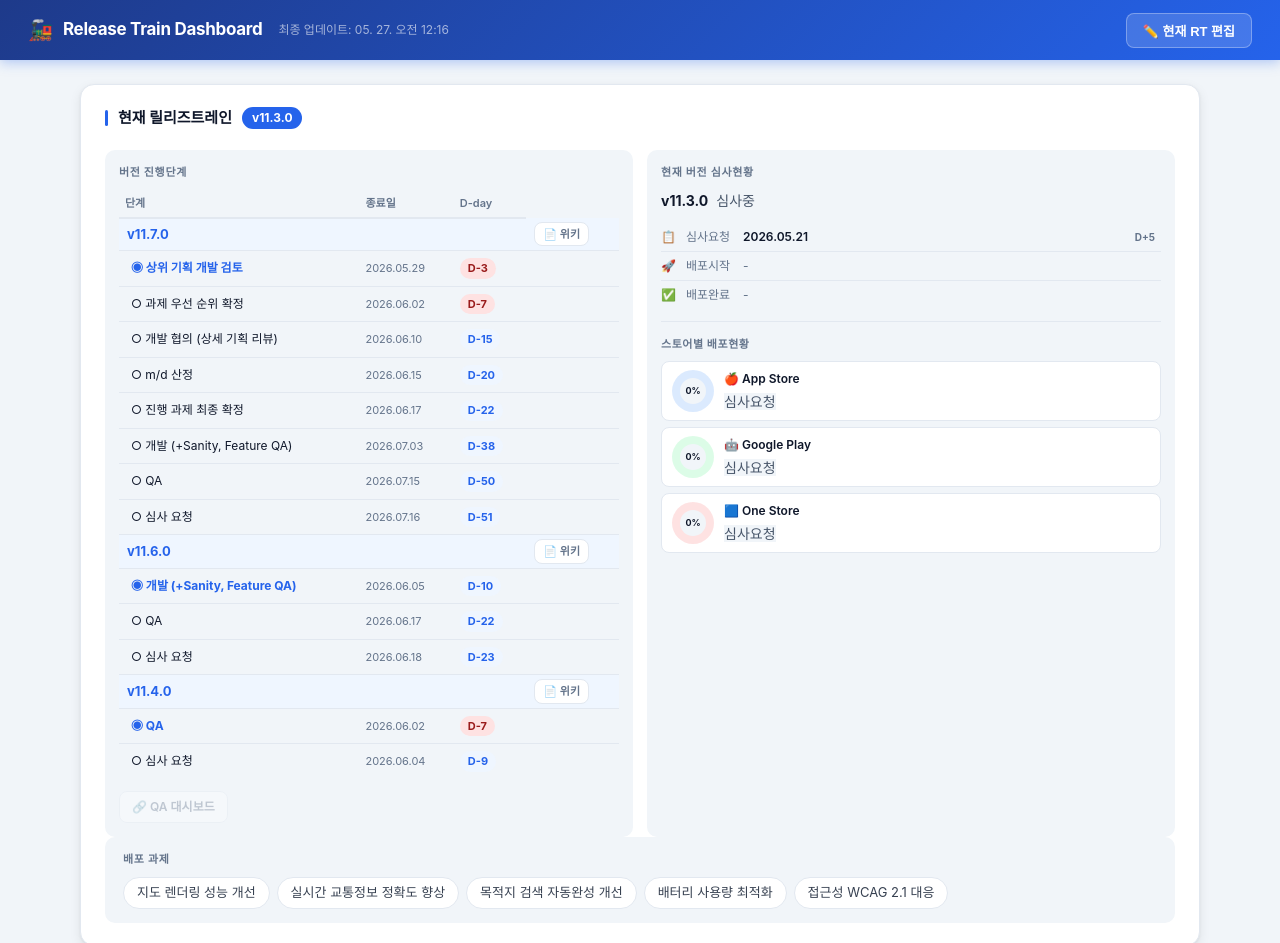
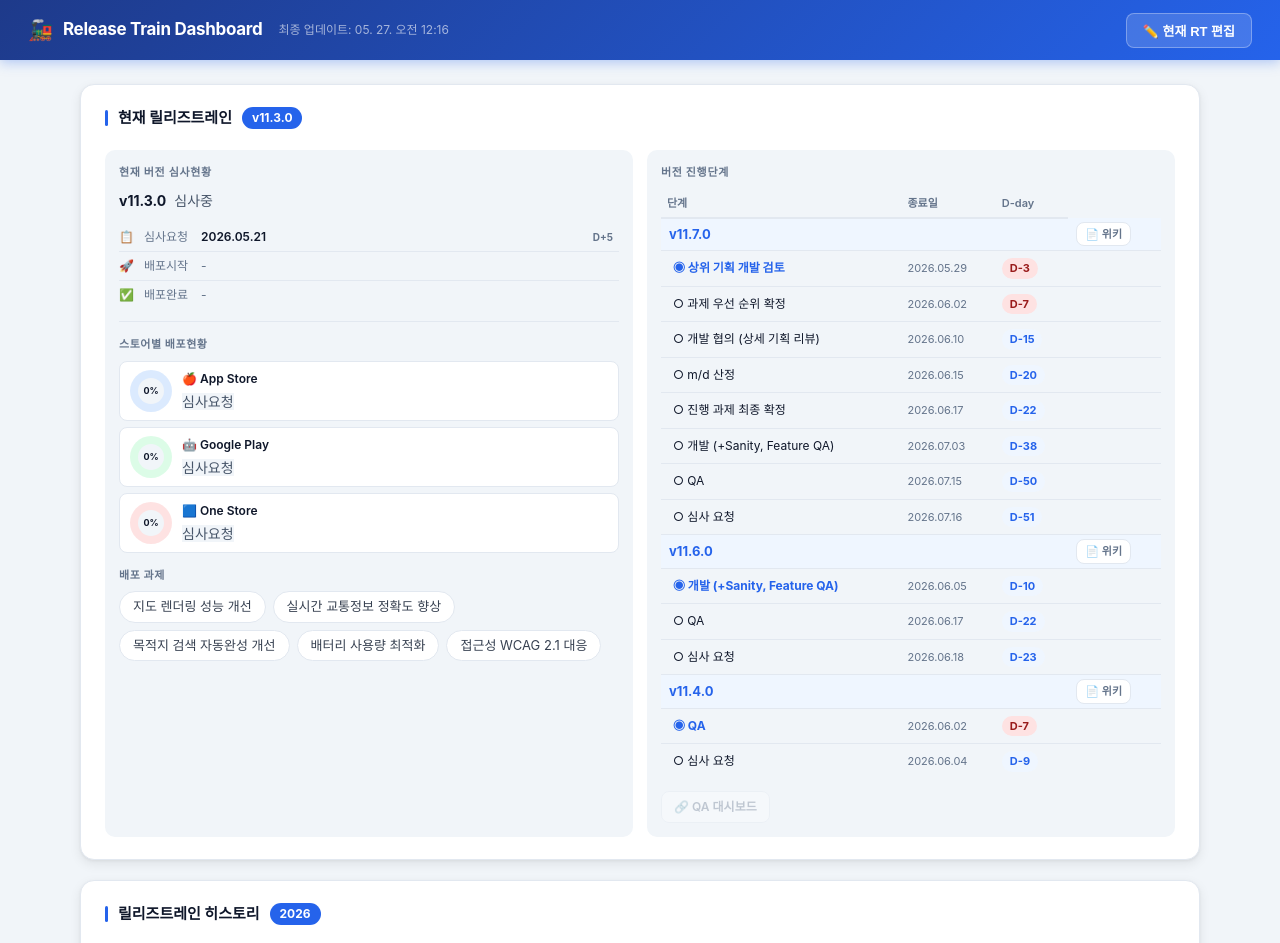
Before and after one commit to yhj90413/release-train-dashboard, a plain HTML site: page index.html in a window 1280 px wide. Shown: the top 943 px of the page. Drawn offline with Linux system fonts and the light colour scheme.

Commit message:
feat: merge tasks into review panel, swap panel positions
- 배포과제 섹션을 오른쪽 현재 버전 심사현황 패널에 통합
- 왼쪽(버전 진행단계)과 오른쪽(심사현황) 패널 위치 교체
- render()에서 별도 tasks 렌더링 코드 제거

```diff
--- a/index.html
+++ b/index.html
@@ -441,8 +441,12 @@
       <span class="pill" id="curLabel">-</span>
     </div>
 
-    <!-- ── 진행단계 / 심사버전 현황 ── -->
+    <!-- ── 심사현황(좌) / 진행단계(우) ── -->
     <div class="stages-section">
+      <div class="review-panel">
+        <div class="panel-title">현재 버전 심사현황</div>
+        <div id="reviewVersions"></div>
+      </div>
       <div class="stages-panel">
         <div class="panel-title">버전 진행단계</div>
         <table class="stages-tbl">
@@ -451,15 +455,6 @@
         </table>
         <div class="panel-links" id="panelLinks"></div>
       </div>
-      <div class="review-panel">
-        <div class="panel-title">현재 버전 심사현황</div>
-        <div id="reviewVersions"></div>
-      </div>
-    </div>
-
-    <div class="tasks-box">
-      <div class="tasks-title">배포 과제</div>
-      <div class="chips" id="taskChips"></div>
     </div>
   </div>
 
@@ -737,16 +732,9 @@ function render() {
   // RT label
   document.getElementById('curLabel').textContent = manual.rtNumber || rt.rtNumber;
 
-  // Stages + review panel
+  // Stages + review panel (배포과제 포함)
   renderStages();
   renderReviewVersions();
-
-  // Tasks
-  const tasks = manual.tasks || rt.tasks || [];
-  const chips = document.getElementById('taskChips');
-  chips.innerHTML = tasks.length
-    ? tasks.map(chipHtml).join('')
-    : '<span style="color:var(--text-muted)">등록된 과제가 없습니다</span>';
 
   // History
   renderHistory();
@@ -880,6 +868,12 @@ function renderReviewVersions() {
     </div>`;
   }).join('');
 
+  // 배포 과제
+  const tasks = manual.tasks || rt.tasks || [];
+  const taskHtml = tasks.length
+    ? `<div class="chips" style="margin-top:6px">${tasks.map(chipHtml).join('')}</div>`
+    : `<span style="color:var(--text-muted);font-size:12px">등록된 과제가 없습니다</span>`;
+
   container.innerHTML = `
     <div class="rv-header">
       <span class="rv-ver-label">${manual.rtNumber || rt.rtNumber}</span>
@@ -888,6 +882,8 @@ function renderReviewVersions() {
     <div class="rv-tl">${timeline}</div>
     <div class="rv-stores-title">스토어별 배포현황</div>
     ${storeCards}
+    <div class="rv-stores-title" style="margin-top:14px">배포 과제</div>
+    ${taskHtml}
   `;
 }
 
```
